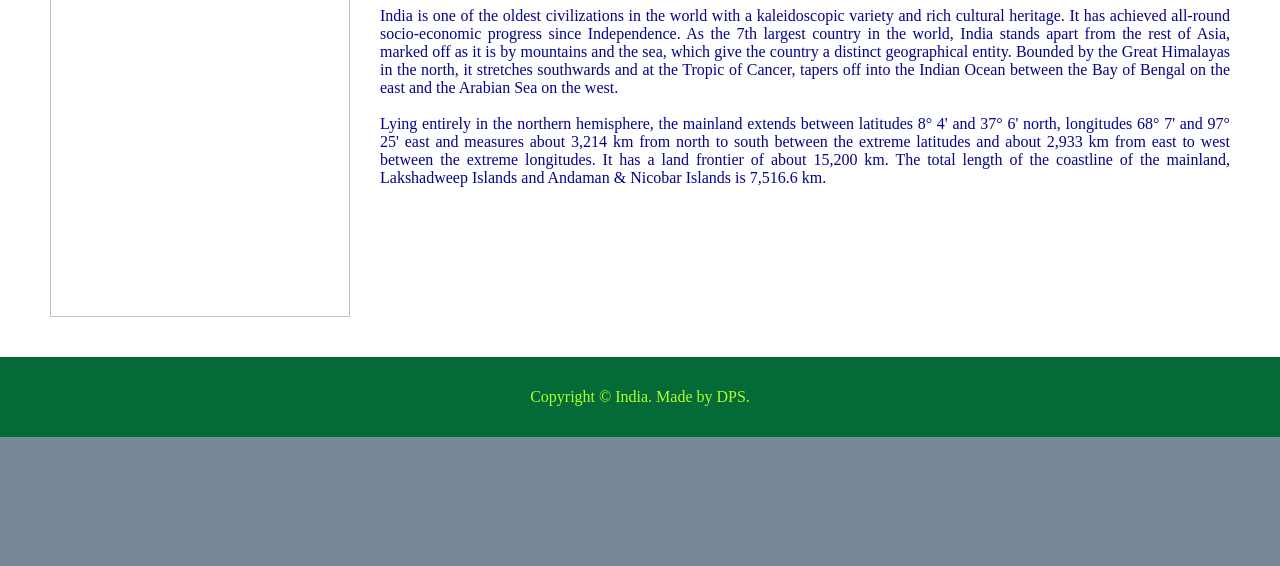
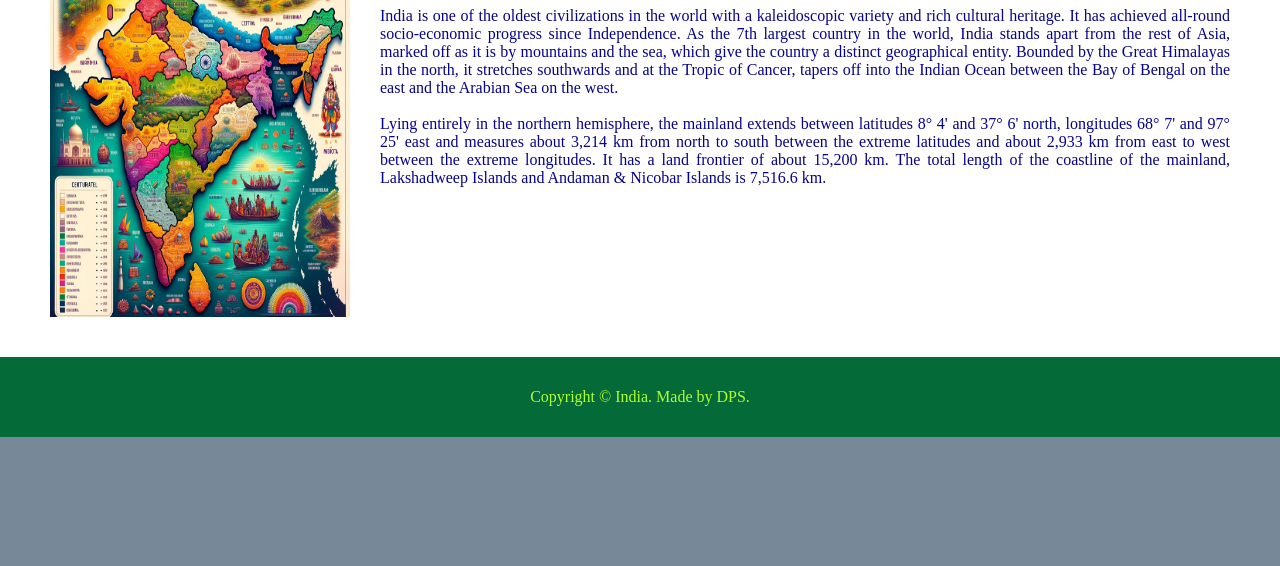
Before and after one commit to dps-bhumika/India2, a plain HTML site: page profile.html in a window 1280 px wide. Shown: the part 234-800 px from the top of the page. Drawn offline with Linux system fonts and the light colour scheme.

Commit message:
Update profile.html

```diff
--- a/profile.html
+++ b/profile.html
@@ -20,7 +20,7 @@
 	<main>
 		<div class="row">
 			<div class="coloumn1">
-				<img src="images\indian culture.jpg"height="400px" width="300px" >
+				<img src="indian culture.jpg"height="400px" width="300px" >
 			</div>
 			<div class="coloumn2">
 				<h1>Profile</h1>
```
